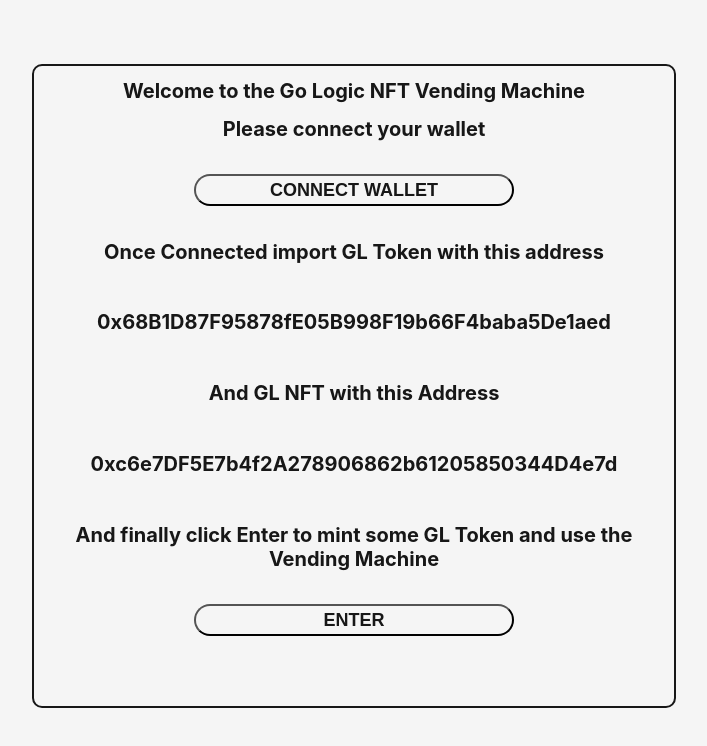
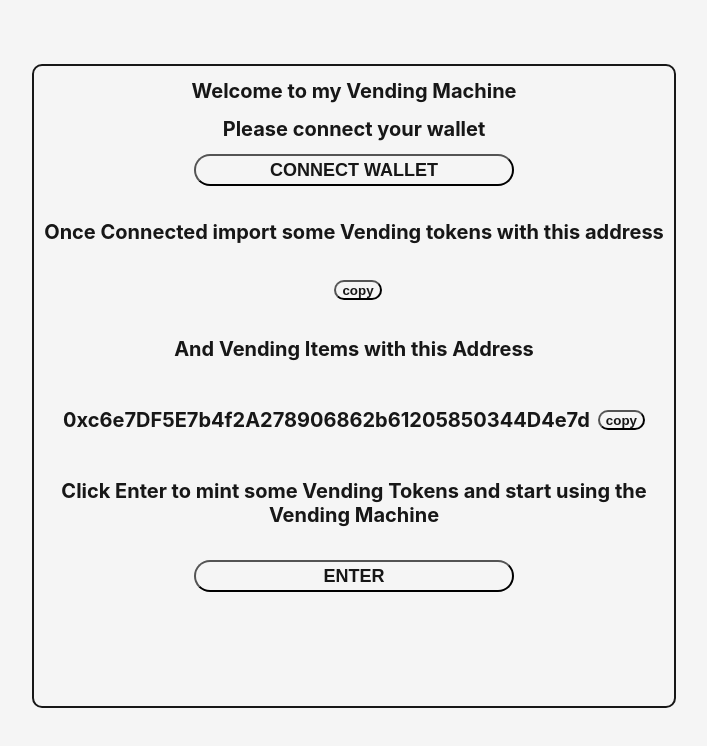
Before and after one commit to MichaelGrinstead/vending-machine, a React (Create React App) app in the folder front-end/: page / in a window 1280 px wide. Shown: the top 746 px of the page, without its empty margins (286-993 px from the left). Built offline with nearby package versions, Linux system fonts and the light colour scheme; a web font is replaced by a local one.

Commit message:
adding copy to clipboard functionality

```diff
--- a/front-end/src/App.css
+++ b/front-end/src/App.css
@@ -72,6 +72,39 @@ body {
   margin-top: 5%;
   text-align: center;
 }
+
+.Copied-Alert{
+  height: 16px;
+  animation: fadeIn 0.5s;
+}
+
+@keyframes fadeIn {
+  0% { opacity: 0; }
+  100% { opacity: 1; }
+}
+
+.Copied-Alert h5 {
+  color: #171717;
+  margin: 0;
+}
+
+.Copy-Button {
+  background-color: whitesmoke;
+  color: #171717;
+  height: 20px;
+  border-radius: 10px;
+  font-weight: bold;
+  cursor: pointer;
+}
+
+.Address-Container {
+  display: flex;
+  justify-content: center;
+  gap: 8px;
+  align-items: center;
+}
+
+/*Vending Machine*/
 
 .Vending {
   margin-left: 3%;
--- /dev/null
+++ b/front-end/src/components/CopiedAlert.tsx
@@ -0,0 +1,12 @@
+import React from 'react'
+
+const CopiedAlert = () => {
+  return (
+    <div className='Copied-Alert'>
+        <h5>copied to clipboard</h5>
+
+    </div>
+  )
+}
+
+export default CopiedAlert
--- a/front-end/src/pages/Landing.tsx
+++ b/front-end/src/pages/Landing.tsx
@@ -1,6 +1,7 @@
 import {useState, useContext} from 'react'
 import ConnectWallet from "../components/ConnectWallet"
-import { GLTokenContract, GLTokenAddress, VendingAddress } from "../ContractObjects"
+import CopiedAlert from '../components/CopiedAlert'
+import {VendingTokenContract, VendingTokenAddress, VendingAddress } from "../ContractObjects"
 import VendingContext from '../context/VendingContext'
 import { useNavigate } from "react-router-dom"
 import { connectionState } from '../context/VendingContext'
@@ -14,10 +15,14 @@ const Landing = () => {
 
     const [enterLoading, setEnterLoading] = useState<boolean>(false)
 
+    const [copyingTokenAddress, setCopyingTokenAddress] = useState<boolean>(false)
+
+    const [copyingNFTAddress, setCopyingNFTAddress] = useState<boolean>(false)
+
     const enter = async () => {
         setEnterLoading(true)
         try{
-            const mint = await GLTokenContract.mintGL(10000)
+            const mint = await VendingTokenContract.mintGL(10000)
             await mint.wait()
         }catch(e){
             console.log(e)
@@ -44,26 +49,55 @@ const Landing = () => {
         }
     }
 
+    const copyTokenAddress = () => {
+        setCopyingTokenAddress(true)
+        navigator.clipboard.writeText(VendingTokenAddress)
+        setTimeout(() => setCopyingTokenAddress(true), 1000)
+    }
+
+    const copyNFTAddress = () => {
+        setCopyingNFTAddress(true)
+        navigator.clipboard.writeText(VendingAddress)
+        setTimeout(() => setCopyingNFTAddress(false), 1000)
+    }
+
     console.log(connectionStatus)
 
   return (
     <div style={{height: "100%", width: "100%"}}>
         <div className='Landing-Inner'>
-            <h1 className='Heading-Text'>Welcome to the Go Logic NFT Vending Machine</h1>
+            <h1 className='Heading-Text'>Welcome to my Vending Machine</h1>
             <h1 className='Heading-Text'>Please connect your wallet</h1>
-            <br></br>
             {connected()}
             <br></br>
             <br></br>
-            <h1 className='Heading-Text'>Once Connected import GL Token with this address</h1>
+            <h1 className='Heading-Text'>Once Connected import some Vending tokens with this address</h1>
             <br></br>
-            <h1 className='Heading-Text'>{GLTokenAddress}</h1>
+            <div className='Address-Container'>
+                <h1 className='Heading-Text'>{VendingTokenAddress}</h1>
+                {!copyingTokenAddress
+                ?
+                    <button className= 'Copy-Button' onClick={() => copyTokenAddress()}>copy</button>
+                :
+                    <CopiedAlert/>
+                }
+
+            </div>
             <br></br>
-            <h1 className='Heading-Text'>And GL NFT with this Address</h1>
+            <h1 className='Heading-Text'>And Vending Items with this Address</h1>
             <br></br>
-            <h1 className='Heading-Text'>{VendingAddress}</h1>
+            <div className='Address-Container'>
+                <h1 className='Heading-Text'>{VendingAddress}</h1>
+                {!copyingNFTAddress
+                ?
+                    <button className= 'Copy-Button' onClick={() => copyNFTAddress()}>copy</button>
+                :
+                    <CopiedAlert/>
+                }
+
+            </div>
             <br></br>
-            <h1 className="Heading-Text">And finally click Enter to mint some GL Token and use the Vending Machine</h1>
+            <h1 className="Heading-Text">Click Enter to mint some Vending Tokens and start using the Vending Machine</h1>
             <br></br>
             {enterLoading
             ?
```
